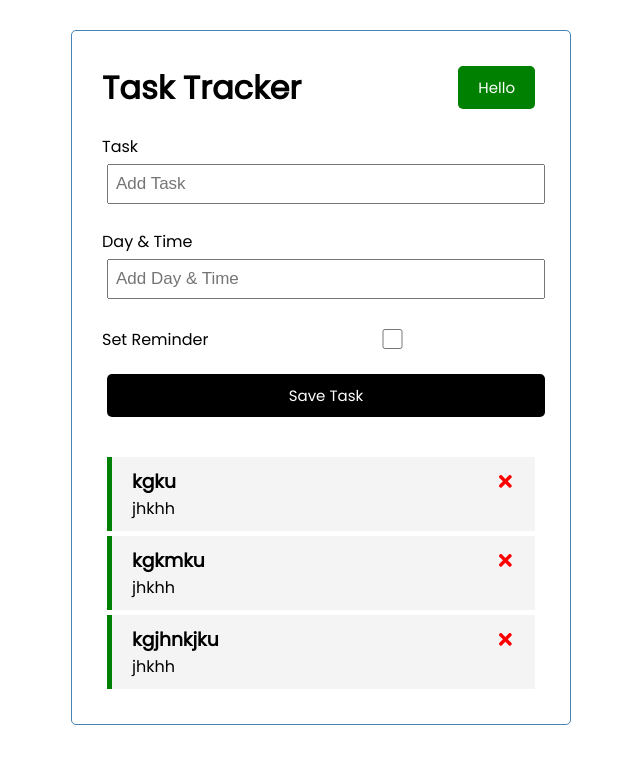
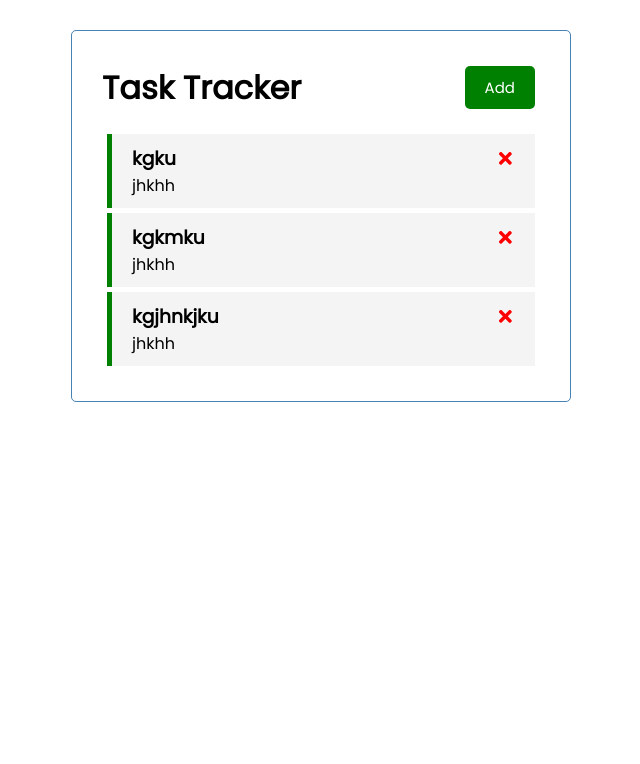
Before and after one commit to CESAR-JARAMILLO/React-Task-Tracker, a React (Create React App) app: page / in a window 1280 px wide. Shown: the top 764 px of the page, without its empty margins (319-959 px from the left). Built offline with nearby package versions, Linux system fonts and the light colour scheme.

Commit message:
toggle form

```diff
--- a/src/App.js
+++ b/src/App.js
@@ -4,6 +4,8 @@
 import AddTask from './components/AddTask'
 
 function App() {
+const [showAddTask, setShowAddTask] = useState(false)
+
   const [tasks, setTasks] = useState([
     {
         id: 1,
@@ -44,8 +46,8 @@
 
   return (
     <div className="container">
-      <Header />
-      <AddTask onAdd={addTask} />
+      <Header onAdd={() => setShowAddTask(!showAddTask)} />
+      {showAddTask && <AddTask onAdd={addTask} />}
       {tasks.length > 0 ? <Tasks tasks={tasks}
       onDelete={deleteTask} onToggle={toggleReminder} /> : 'No Tasks To Show'}
     </div>
--- a/src/components/Header.js
+++ b/src/components/Header.js
@@ -2,15 +2,11 @@
 import Button from "./Button"
 
 
-const Header = ({ title }) => {
-    const onClick = () => {
-        console.log("Click")
-    }
-
+const Header = ({ title, onAdd }) => {
     return (
         <header className="header">
             <h1>{title}</h1>
-            <Button color="green" text="Hello" onClick={onClick} />
+            <Button color="green" text="Add" onClick={onAdd} />
         </header>
     )
 }
```
